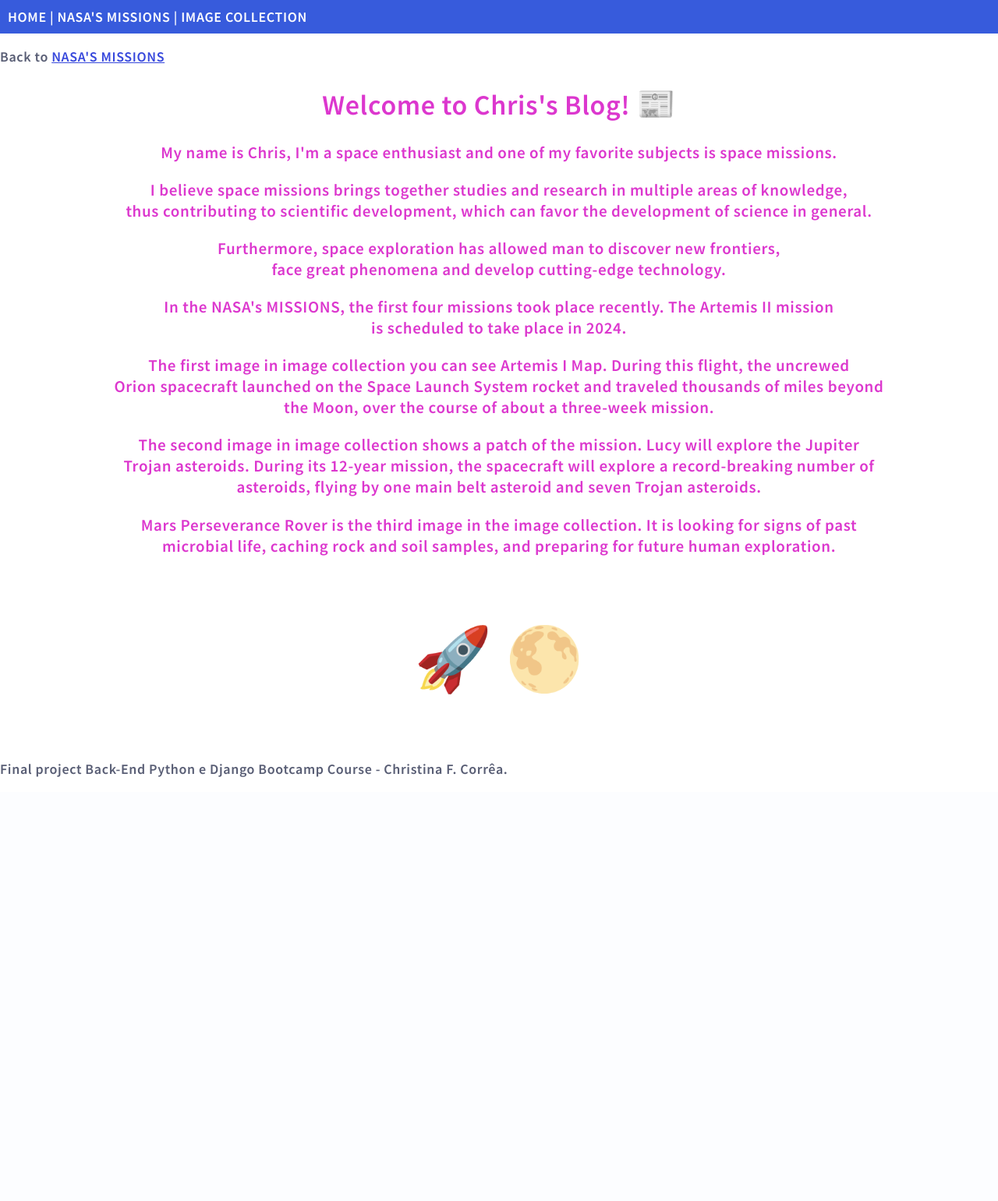
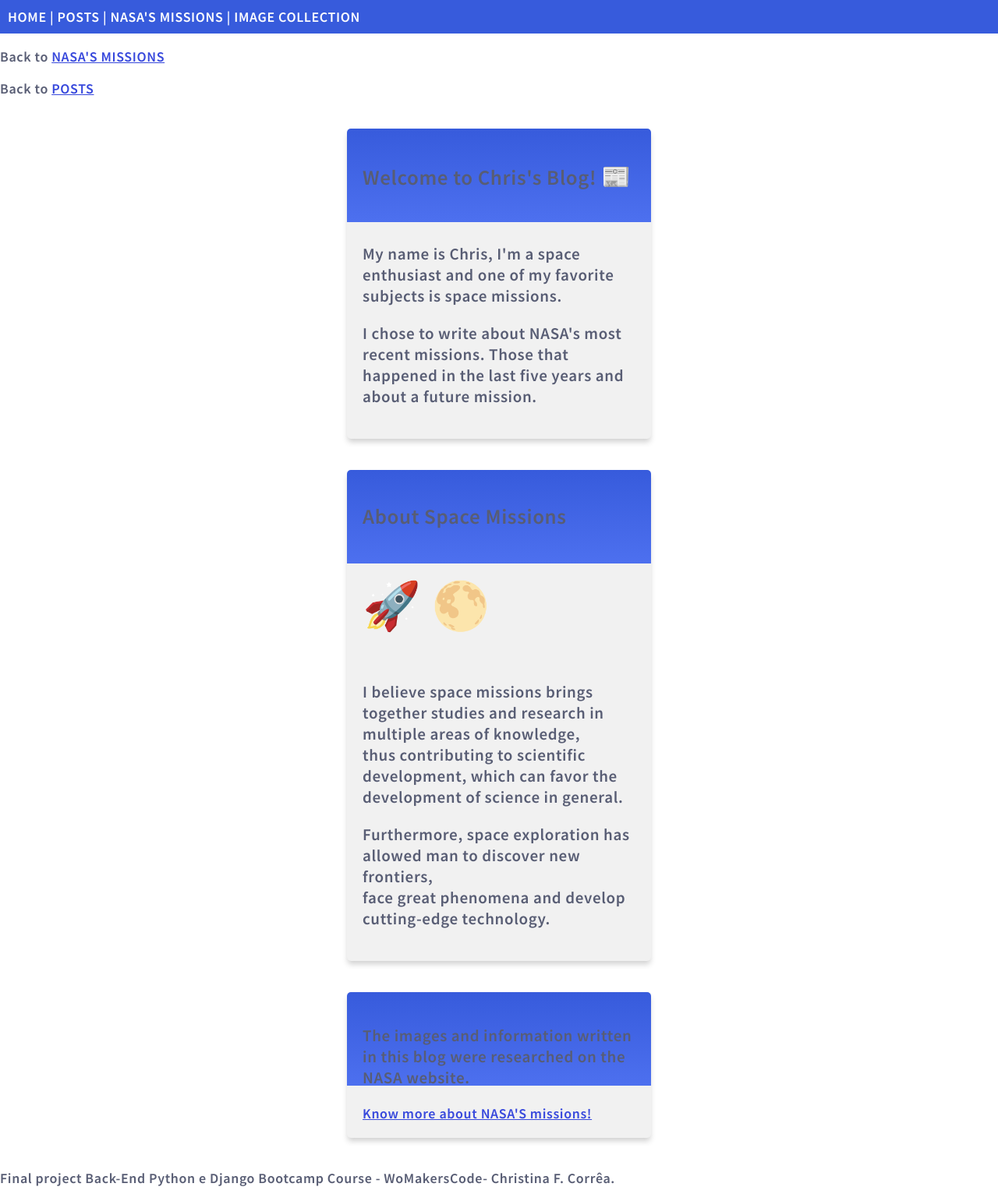
Before and after one commit to raposalaranja/Blog, a Django app: page / in a window 1280 px wide. Shown: the whole page at 78% size. Before the commit the page ends 997 px from the top, so only its background shows below. Run offline with Django 4.2, Linux system fonts and the light colour scheme.

Commit message:
third commit

```diff
--- a/django_project_my_favorite_subject/productionfiles/myglobal.css
+++ b/django_project_my_favorite_subject/productionfiles/myglobal.css
@@ -59,5 +59,5 @@
 }
 .main, .main h1 {
   text-align:center;
-  color:#dc37ce;
+  color:#4D70EF;
 }
--- a/django_project_my_favorite_subject/space_app/templates/main.html
+++ b/django_project_my_favorite_subject/space_app/templates/main.html
@@ -6,29 +6,35 @@
 
 {% block content %}
 
-<div class="main">
-  <h1>Welcome to Chris's Blog! <span style='font-size:40px;'>&#128240;</span></h1>
+<div class="mycard">
+  <h2>Welcome to Chris's Blog! <span style='font-size:30px;'>&#128240;</span></h2>
+  <ul>
+    <br>
+    <h3>My name is Chris, I'm a space enthusiast and one of my favorite subjects is space missions.</h3>
+    <h3>I chose to write about NASA's most recent missions. Those that happened in the last five years and about a future mission.</h3>
+  </ul>
+</div>
 
-  <h3>My name is Chris, I'm a space enthusiast and one of my favorite subjects is space missions.</h3>
+<div class="mycard">
+    <p><h2>About Space Missions</h2></p>
+    <ul>
+      <p style="font-size:60px">&#128640; <span style='font-size:60px;'>&#127765;</span></p>
   <h3>I believe space missions brings together studies and research in multiple areas of knowledge,<br>
   thus contributing to scientific development, which can favor the development of science in general.</h3>
   <h3>Furthermore, space exploration has allowed man to discover new frontiers,<br>
   face great phenomena and develop cutting-edge technology.</h3>
-  <h3>In the NASA's MISSIONS, the first four missions took place recently. The Artemis II mission<br>
-  is scheduled to take place in 2024.</h3>
-  <h3>The first image in image collection you can see Artemis I Map. During this flight, the uncrewed<br>
-  Orion spacecraft launched on the Space Launch System rocket and traveled thousands of miles beyond<br>
-  the Moon, over the course of about a three-week mission.</h3>
-  <h3>The second image in image collection shows a patch of the mission. Lucy will explore the Jupiter<br>
-  Trojan asteroids. During its 12-year mission, the spacecraft will explore a record-breaking number of <br>
-  asteroids, flying by one main belt asteroid and seven Trojan asteroids.</h3>
-  <h3>Mars Perseverance Rover is the third image in the image collection. It is looking for signs of past<br>
-  microbial life, caching rock and soil samples, and preparing for future human exploration.
-  <p style="font-size:80px">&#128640; <span style='font-size:80px;'>&#127765;</span></p>
-
+  </ul>
 </div>
 
+<div class="mycard float-right">
+          <p><h3>The images and information written in this blog were researched on the NASA website.</h3></p>
+          <a href="https://www.nasa.gov/nasa-missions/"
+             class="btn btn-danger">Know more about NASA'S missions!</a>
+      </div>
+  </div>
+  </div>
+
 <div class="footer">
-  <p>Final project Back-End Python e Django Bootcamp Course - Christina F. Corrêa.</p>
+  <p>Final project Back-End Python e Django Bootcamp Course - WoMakersCode- Christina F. Corrêa.</p>
 </div>
 {% endblock %}
--- a/django_project_my_favorite_subject/space_app/templates/master.html
+++ b/django_project_my_favorite_subject/space_app/templates/master.html
@@ -9,11 +9,13 @@
 
   <div class="topnav">
     <a href="/">HOME</a> |
+    <a href="/space_app_post">POSTS |
     <a href="/space_app">NASA'S MISSIONS</a> |
     <a href="/space_app/staticfiles/image_collection">IMAGE COLLECTION</a>
   </div>
 
   <a><p>Back to <a href="/space_app">NASA'S MISSIONS</p></a>
+  <a><p>Back to <a href="/space_app_post">POSTS</p></a>
 
 {% block content %}
 {% endblock %}
--- a/django_project_my_favorite_subject/space_app/templates/template.html
+++ b/django_project_my_favorite_subject/space_app/templates/template.html
@@ -6,6 +6,7 @@
 
 
 {% for x in mission %}
+{% for post x in post_list%}
 {% endfor %}
 
 
--- a/django_project_my_favorite_subject/space_app/urls.py
+++ b/django_project_my_favorite_subject/space_app/urls.py
@@ -7,6 +7,8 @@
     path('space_app/', views.space_app, name='space_app'),
     path('space_app/details/<int:id>', views.details, name='details'),
     path('space_app/staticfiles/image_collection', views.image_collection, name='image_collection'),
+    path('space_app_post/', views.space_app_post, name='space_app_post'),
+    path('space_app_post/details/<int:id>', views.posts_details, name='posts_details'),
 ]
 
 urlpatterns += staticfiles_urlpatterns()
--- a/django_project_my_favorite_subject/space_app/views.py
+++ b/django_project_my_favorite_subject/space_app/views.py
@@ -1,7 +1,6 @@
 from django.http import HttpResponse
 from django.template import loader
 from .models import Mission
-from django.views import generic
 from .models import Post
 
 def space_app(request):
@@ -31,10 +30,18 @@
   }
   return HttpResponse(template.render(context, request))
 
-class PostList(generic.ListView):
-    queryset = Post.objects.filter(status=1).order_by('-created_on')
-    template_name = 'index.html'
+def space_app_post(request):
+  post = Post.objects.all().values()
+  template = loader.get_template('posts.html')
+  context = {
+    'post': post,
+  }
+  return HttpResponse(template.render(context, request))
 
-class PostDetail(generic.DetailView):
-    model = Post
-    template_name = 'post_detail.html'
+def posts_details(request, id):
+  post = Post.objects.get(id=id)
+  template = loader.get_template('posts_details.html')
+  context = {
+    'post': post,
+  }
+  return HttpResponse(template.render(context, request))
```
Also changed, not shown: django_project_my_favorite_subject/space_app/models.py (+2 -5 lines), django_project_my_favorite_subject/space_app/templates/image_collection.html (+23 -0 lines), django_project_my_favorite_subject/space_app/templates/posts.html (added, +17 -0 lines), django_project_my_favorite_subject/space_app/templates/posts_details.html (added, +14 -0 lines), django_project_my_favorite_subject/db.sqlite3, django_project_my_favorite_subject/space_app/migrations/0003_alter_post_options.py (added).
